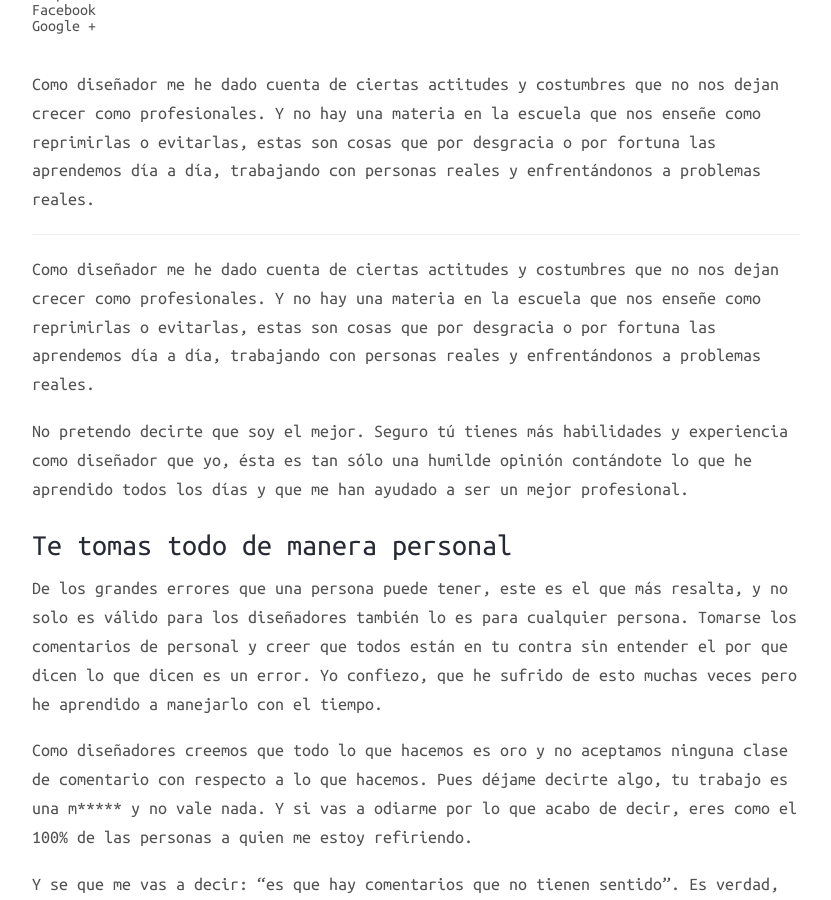
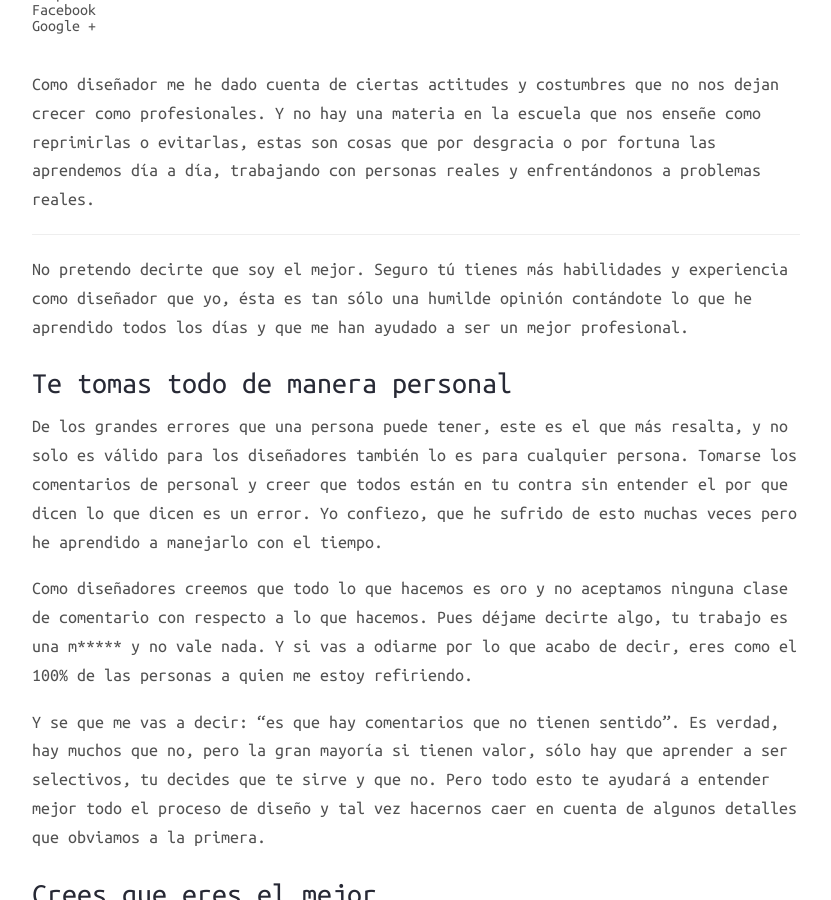
Before and after one commit to Eastmango/Blog, a Jekyll site: the page built from _posts/2016-03-17-porque-no-seras-un-buen-disenador.markdown, in a window 1280 px wide and 900 px high, scrolled down 417 px. Shown: the whole window, without its empty margins (224-1055 px from the left). Built offline with Jekyll 4.4.1, drawn with Linux system fonts in a browser that asks for light colours; nearby versions of some CDN libraries; comment, search, counter and statistics services are not loaded.

Commit message:
delet duplicate parragraph

```diff
--- a/_posts/2016-03-17-porque-no-seras-un-buen-disenador.markdown
+++ b/_posts/2016-03-17-porque-no-seras-un-buen-disenador.markdown
@@ -11,8 +11,6 @@ permalink: porque-no-seras-un-buen-disenador
 Como diseñador me he dado cuenta de ciertas actitudes y costumbres que no nos dejan crecer como profesionales. Y no hay una materia en la escuela que nos enseñe como reprimirlas o evitarlas, estas son cosas que por desgracia o por fortuna las aprendemos día a día, trabajando con personas reales y enfrentándonos a problemas reales.
 
 ___
-
-Como diseñador me he dado cuenta de ciertas actitudes y costumbres que no nos dejan crecer como profesionales. Y no hay una materia en la escuela que nos enseñe como reprimirlas o evitarlas, estas son cosas que por desgracia o por fortuna las aprendemos día a día, trabajando con personas reales y enfrentándonos a problemas reales.
 
 No pretendo decirte que soy el mejor. Seguro tú tienes más habilidades y experiencia como diseñador que yo, ésta es tan sólo una humilde opinión contándote lo que he aprendido todos los días y que me han ayudado a ser un mejor profesional.
 
```
